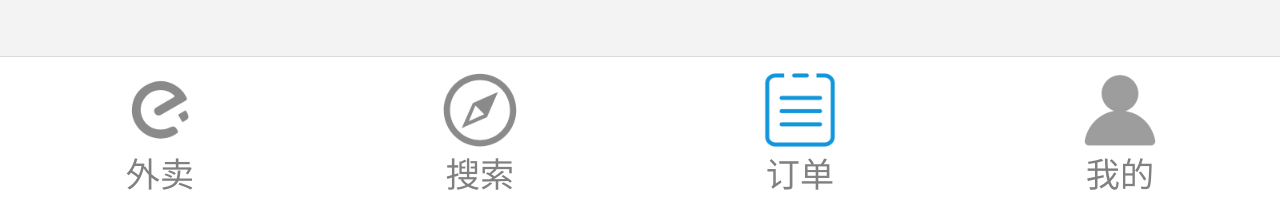
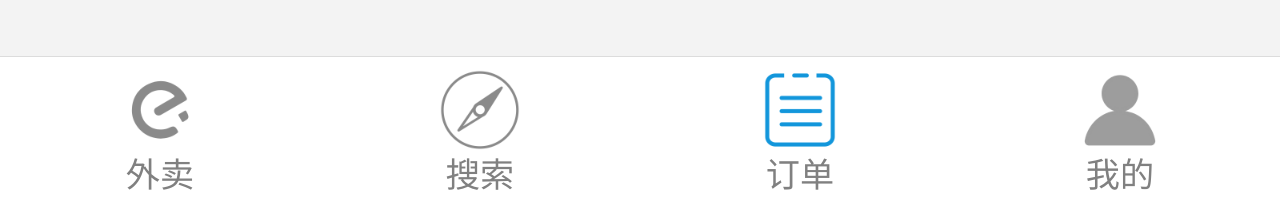
Before and after one commit to yeyu1023/elm, a Vue app in the folder xm/: page /#/dingdan in a window 1280 px wide. Shown: the part 595-795 px from the top of the page. Built offline with nearby package versions, Linux system fonts and the light colour scheme.

Commit message:
修改search图标

```diff
--- a/xm/src/components/dingdan.vue
+++ b/xm/src/components/dingdan.vue
@@ -21,7 +21,7 @@
         </li>
         <li>
           <router-link to="/search">
-            <img src="../../static/img/searchF.png" alt="">
+            <img src="../../static/img/zhinanzhen.png" alt="">
             <P style="font-size:0.1rem;color:grey;">搜索</P>
           </router-link>
         </li>
--- a/xm/src/components/mine.vue
+++ b/xm/src/components/mine.vue
@@ -112,7 +112,7 @@
       </li>
       <li>
        <router-link to="/search">
-        <img src="../../static/img/searchF.png" alt=""></router-link><P style="font-size:0.1rem;color:grey;">搜索</P>
+        <img src="../../static/img/zhinanzhen.png" alt=""></router-link><P style="font-size:0.1rem;color:grey;">搜索</P>
       </li>
       <li>
         <router-link to="/dingdan"><img src="../../static/img/dingdan1.png" alt=""><P style="font-size:0.1rem;color:grey;">订单</P></router-link>
--- a/xm/src/components/search.vue
+++ b/xm/src/components/search.vue
@@ -11,7 +11,7 @@
         </li>
         <li>
           <router-link to="/search">
-            <img src="../../static/img/searchT.png" alt="">
+            <img src="../../static/img/zhinanzhen1.png" alt="">
             <P style="font-size:0.1rem;color:grey;">搜索</P>
           </router-link>
         </li>
--- a/xm/src/components/waimai.vue
+++ b/xm/src/components/waimai.vue
@@ -11,7 +11,7 @@
         </li>
         <li>
           <router-link to="/search">
-            <img src="../../static/img/searchF.png" alt>
+            <img src="../../static/img/zhinanzhen.png" alt>
           </router-link>
           <P style="font-size:0.1rem;color:grey;">搜索</P>
         </li>
```
